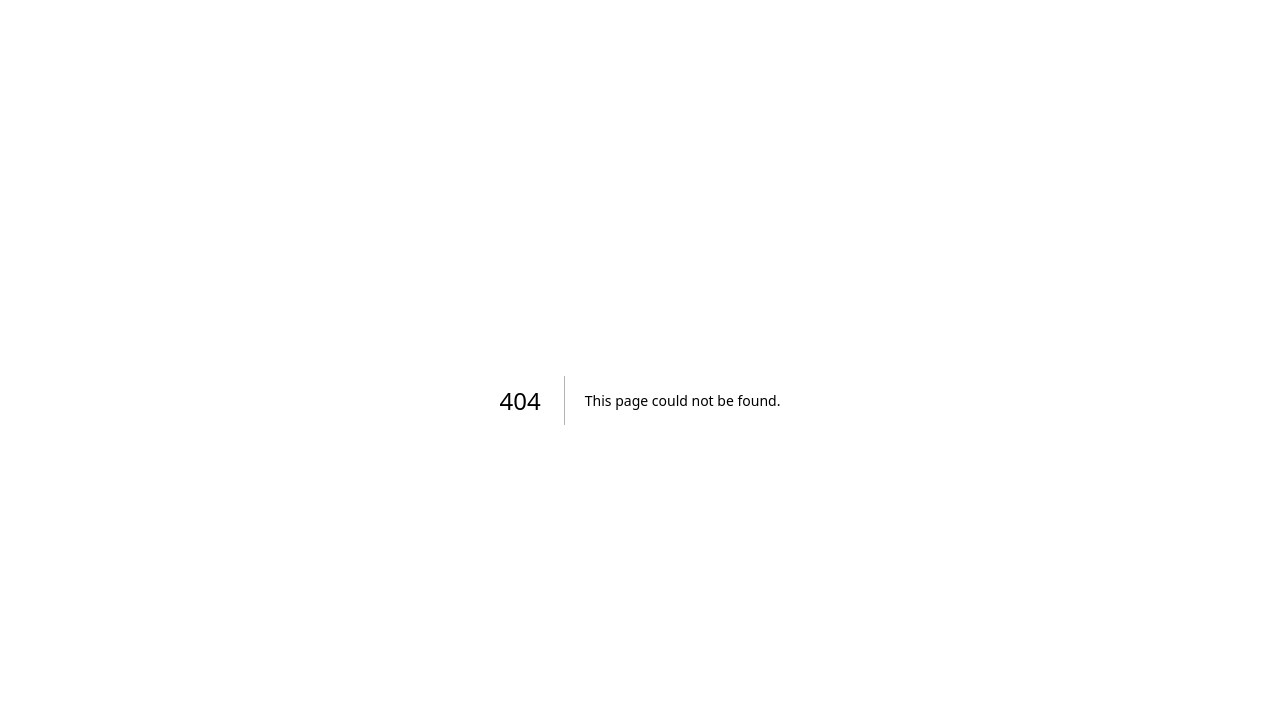
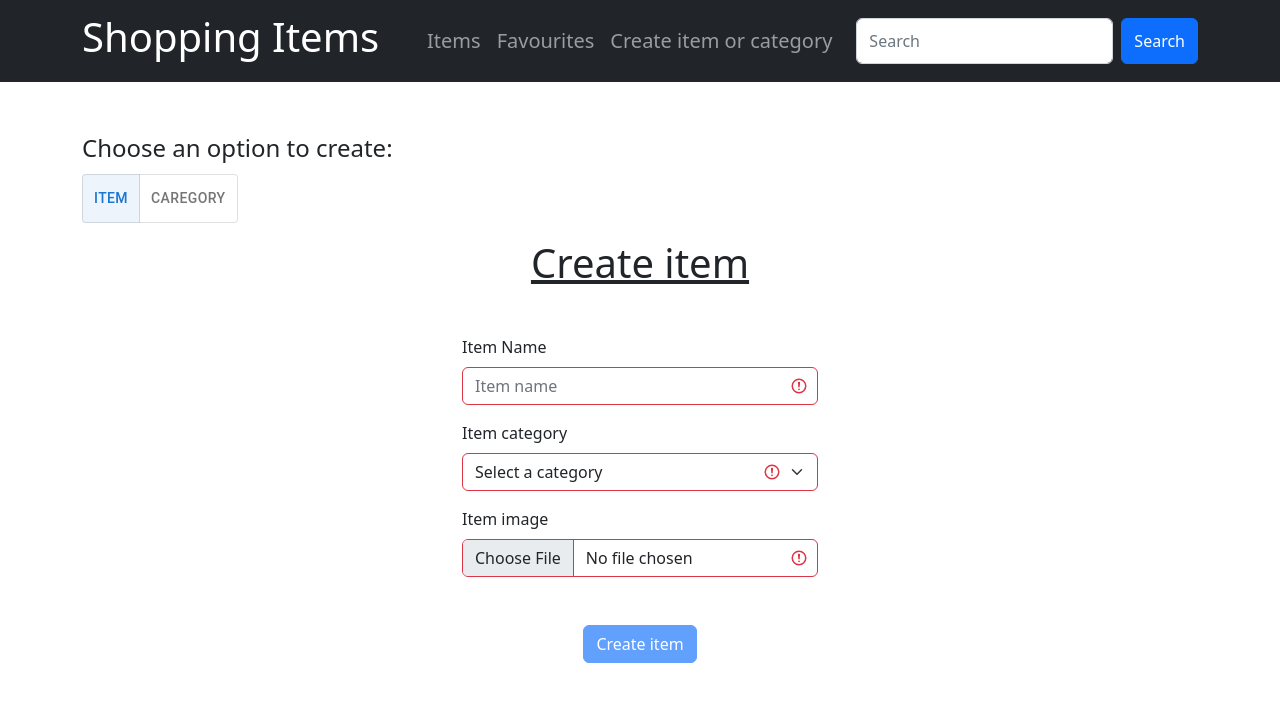
Before and after one commit to lucascerliani/shopping-items, a Next.js app: page /create in a window 1280 px wide. Before the commit this address had no page. Shown: the top 702 px of the page. Built offline with nearby package versions, Linux system fonts and the light colour scheme.

Commit message:
Create item layout finished

```diff
--- /dev/null
+++ b/components/BooleanToggle/index.tsx
@@ -0,0 +1,25 @@
+import { ToggleButton, ToggleButtonGroup } from '@mui/material';
+import { BooleanTogglePropTypes, BooleanToggleTypes } from './types';
+
+const BooleanToggle = ({
+  firstOption,
+  secondOption,
+  handleChange,
+  value,
+}: BooleanToggleTypes): JSX.Element => {
+  return (
+    <ToggleButtonGroup
+      color="primary"
+      value={value}
+      exclusive
+      onChange={handleChange}
+    >
+      <ToggleButton value={firstOption}>{firstOption}</ToggleButton>
+      <ToggleButton value={secondOption}>{secondOption}</ToggleButton>
+    </ToggleButtonGroup>
+  );
+};
+
+BooleanToggle.propTypes = BooleanTogglePropTypes;
+
+export default BooleanToggle;
--- /dev/null
+++ b/components/BooleanToggle/types.ts
@@ -0,0 +1,19 @@
+import { HtmlHTMLAttributes } from 'react';
+import PropTypes, { InferProps } from 'prop-types';
+
+export const BooleanTogglePropTypes = {
+  /** First option to select */
+  firstOption: PropTypes.string.isRequired,
+
+  /** Second option to select */
+  secondOption: PropTypes.string.isRequired,
+
+  /** Function to handle toggle change */
+  handleChange: PropTypes.func.isRequired,
+
+  /** Toggle value */
+  value: PropTypes.string.isRequired,
+};
+
+export type BooleanToggleTypes = InferProps<typeof BooleanTogglePropTypes> &
+  HtmlHTMLAttributes<HTMLDivElement>;
--- /dev/null
+++ b/layouts/Create/index.tsx
@@ -0,0 +1,113 @@
+import { useState } from 'react';
+import { BooleanToggle, Template } from '@components';
+import { ItemOrCategory } from './types';
+import { Button, Col, Form, Row, Toast } from 'react-bootstrap';
+
+const CreateLayout = () => {
+  const [thingToCreate, setThingToCreate] = useState<ItemOrCategory>('Item');
+  const [itemName, setItemName] = useState<string>('');
+  const [itemCategory, setItemCategory] = useState<string>('');
+  const [itemImage, setItemImage] = useState<File>();
+  const [showToast, setShowToast] = useState<boolean>(false);
+
+  const handleToggleChange = (
+    event: React.MouseEvent<HTMLElement>,
+    newThingToCreate: ItemOrCategory
+  ) => {
+    if (newThingToCreate !== null) {
+      setThingToCreate(newThingToCreate);
+    }
+  };
+
+  const handleFileChange = (event: any) => {
+    const file = event.target.files[0];
+
+    if (file !== null) {
+      setItemImage(file);
+    }
+  };
+
+  const categories = ['Cleaning', 'Sports', 'Health care', 'Personal care'];
+
+  return (
+    <Template>
+      <div className="fs-4 mb-2">Choose an option to create:</div>
+      <BooleanToggle
+        firstOption="Item"
+        secondOption="Caregory"
+        handleChange={handleToggleChange}
+        value={thingToCreate}
+      />
+      <h1 className="text-decoration-underline text-center mt-3 mb-5">
+        {`Create ${thingToCreate.toLowerCase()}`}
+      </h1>
+      <Row>
+        <Col xs={12} md={{ span: 4, offset: 4 }} className="align-self-center">
+          <Form>
+            <Form.Group className="mb-3" controlId="item-name">
+              <Form.Label>Item Name</Form.Label>
+              <Form.Control
+                onChange={(e) => setItemName(e.target.value)}
+                value={itemName}
+                type="text"
+                placeholder="Item name"
+                isInvalid={!itemName}
+              />
+            </Form.Group>
+            <Form.Group className="mb-3" controlId="item-category">
+              <Form.Label>Item category</Form.Label>
+              <Form.Select
+                onChange={(e) => setItemCategory(e.target.value)}
+                isInvalid={!itemCategory}
+              >
+                <option key="0" value="">
+                  Select a category
+                </option>
+                {categories.map((category) => (
+                  <option key={category} value={category}>
+                    {category}
+                  </option>
+                ))}
+              </Form.Select>
+            </Form.Group>
+            <Form.Group className="mb-3" controlId="item-image">
+              <Form.Label>Item image</Form.Label>
+              <Form.Control
+                onChange={(e) => handleFileChange(e)}
+                type="file"
+                accept="image/*"
+                isInvalid={!itemImage}
+              />
+            </Form.Group>
+            <div className="w-100 text-center mt-5">
+              <Button
+                onClick={() => setShowToast(true)}
+                variant="primary"
+                disabled={!itemName || !itemCategory || !itemImage}
+              >
+                Create item
+              </Button>
+            </div>
+            <Toast
+              bg="success"
+              onClose={() => setShowToast(false)}
+              show={showToast}
+              className="m-auto mt-3"
+              delay={3000}
+              autohide
+            >
+              <Toast.Header>
+                <strong className="me-auto">Create item</strong>
+              </Toast.Header>
+              <Toast.Body>
+                <strong>Your item was successfully created.</strong>
+              </Toast.Body>
+            </Toast>
+          </Form>
+        </Col>
+      </Row>
+    </Template>
+  );
+};
+
+export default CreateLayout;
--- /dev/null
+++ b/layouts/Create/types.ts
@@ -0,0 +1 @@
+export type ItemOrCategory = 'Item' | 'Category';
--- /dev/null
+++ b/pages/create.tsx
@@ -0,0 +1,7 @@
+import { CreateLayout } from '@layouts';
+
+const Create = () => {
+  return <CreateLayout />;
+};
+
+export default Create;
```
